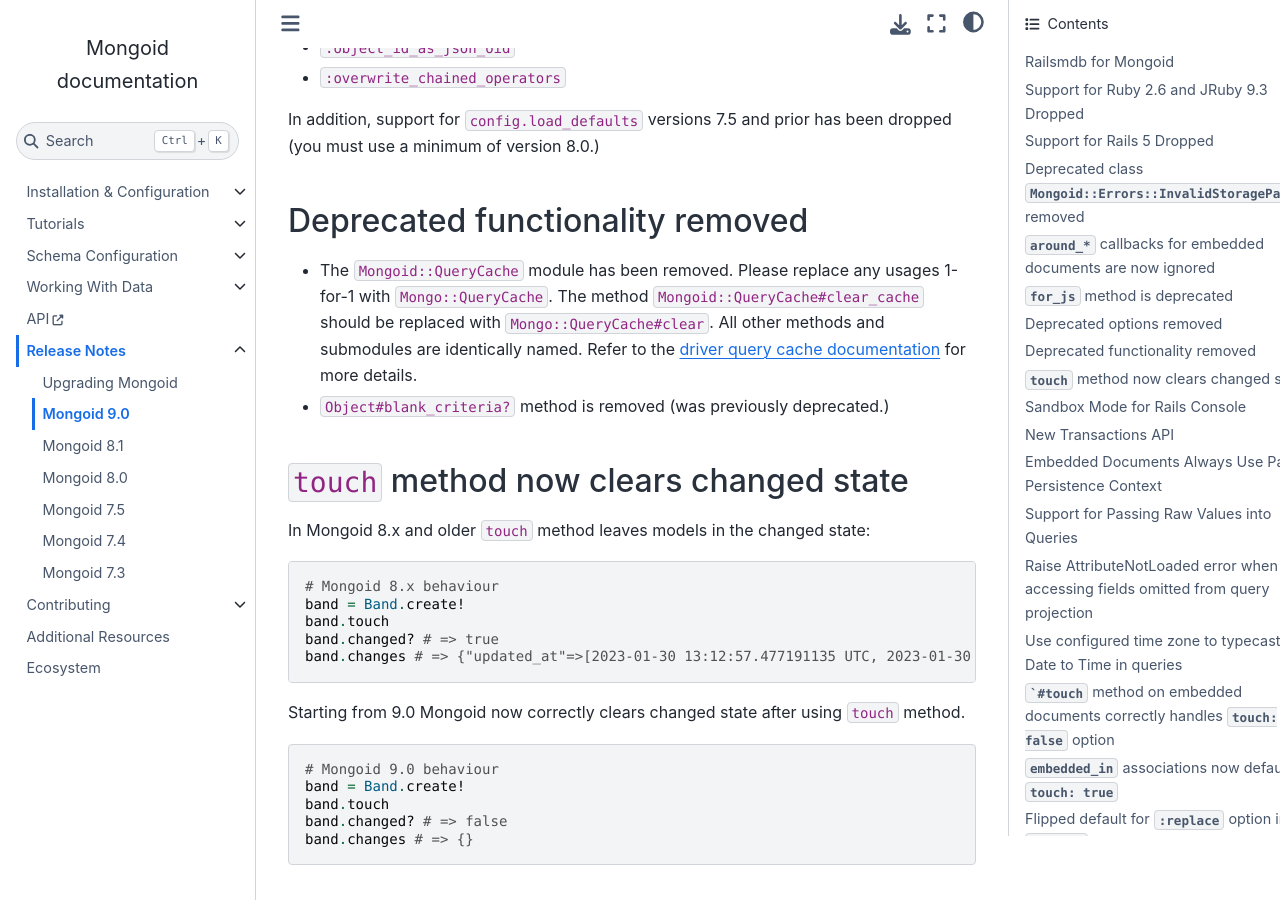
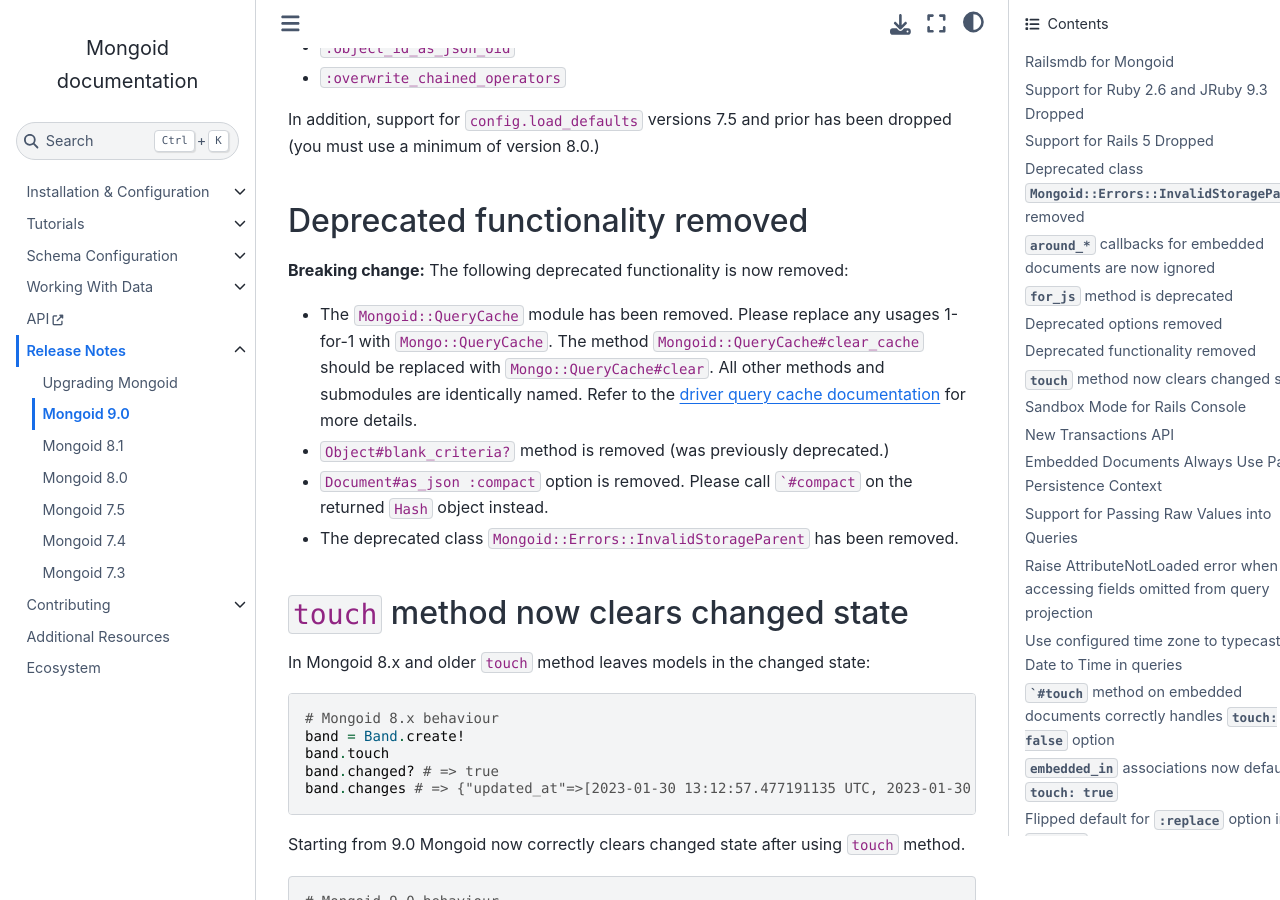
Before and after one commit to i80and/docs-mongoid, a Sphinx documentation site: the page built from docs/release-notes/mongoid-9.0.txt, in a window 1280 px wide and 900 px high, scrolled down 3906 px. Built offline with Sphinx 7.4.7 and the Sphinx Book theme 1.1.4, drawn with Linux system fonts in a browser that asks for light colours.

Commit message:
Remove deprecated Document#as_json hack (#5755)
Co-authored-by: Jamis Buck <jamis.buck@mongodb.com>

````diff
--- a/docs/release-notes/mongoid-9.0.txt
+++ b/docs/release-notes/mongoid-9.0.txt
@@ -154,11 +154,16 @@ prior has been dropped (you must use a minimum of version 8.0.)
 Deprecated functionality removed
 --------------------------------
 
+**Breaking change:** The following deprecated functionality is now removed:
+
 - The ``Mongoid::QueryCache`` module has been removed. Please replace any usages 1-for-1 with ``Mongo::QueryCache``.
   The method ``Mongoid::QueryCache#clear_cache`` should be replaced with ``Mongo::QueryCache#clear``.
   All other methods and submodules are identically named. Refer to the `driver query cache documentation
   <https://mongodb.com/docs/ruby-driver/current/reference/query-cache/>`_ for more details.
 - ``Object#blank_criteria?`` method is removed (was previously deprecated.)
+- ``Document#as_json :compact`` option is removed. Please call ```#compact`` on the
+  returned ``Hash`` object instead.
+- The deprecated class ``Mongoid::Errors::InvalidStorageParent`` has been removed.
 
 
 ``touch`` method now clears changed state
````
